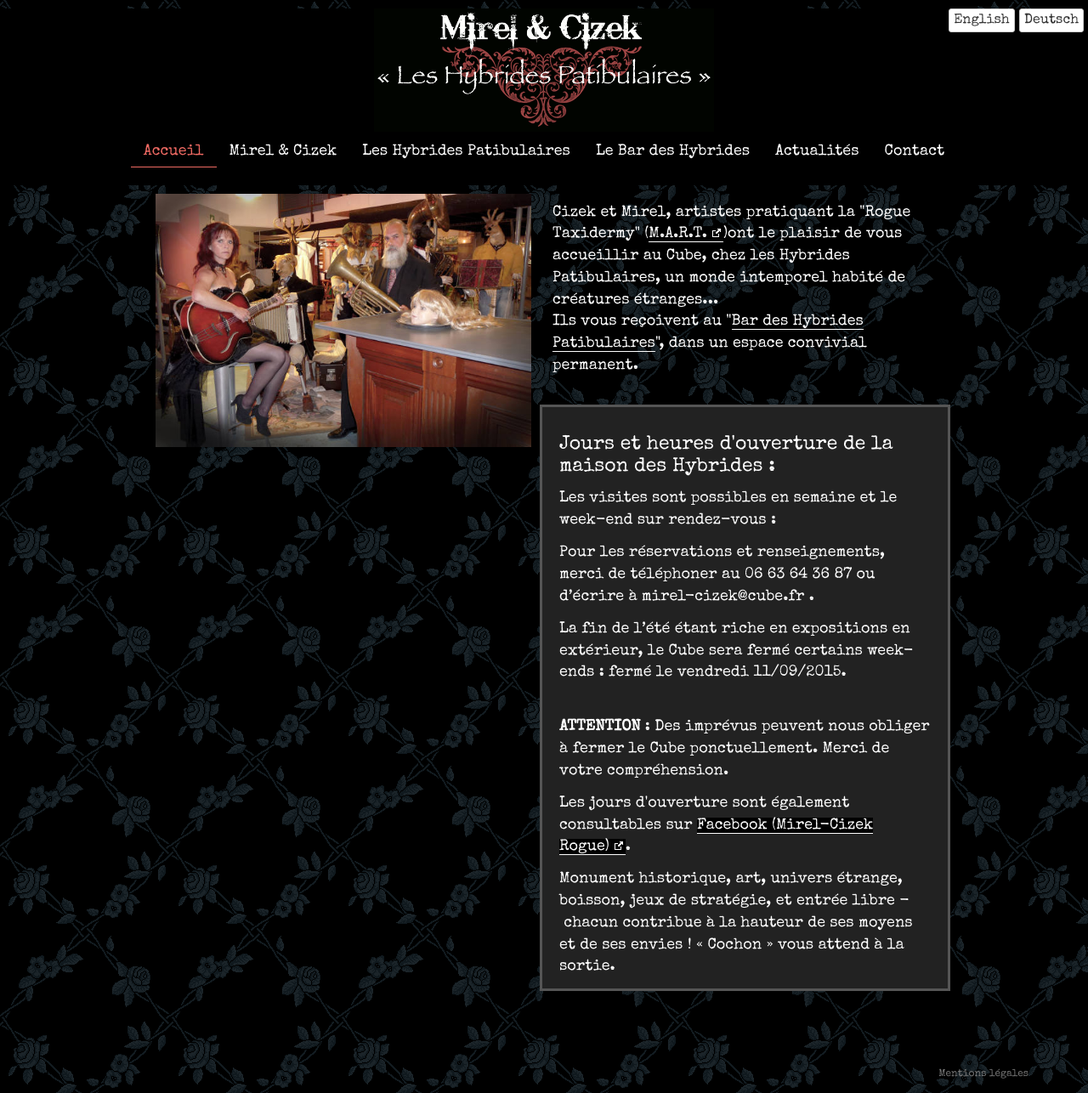
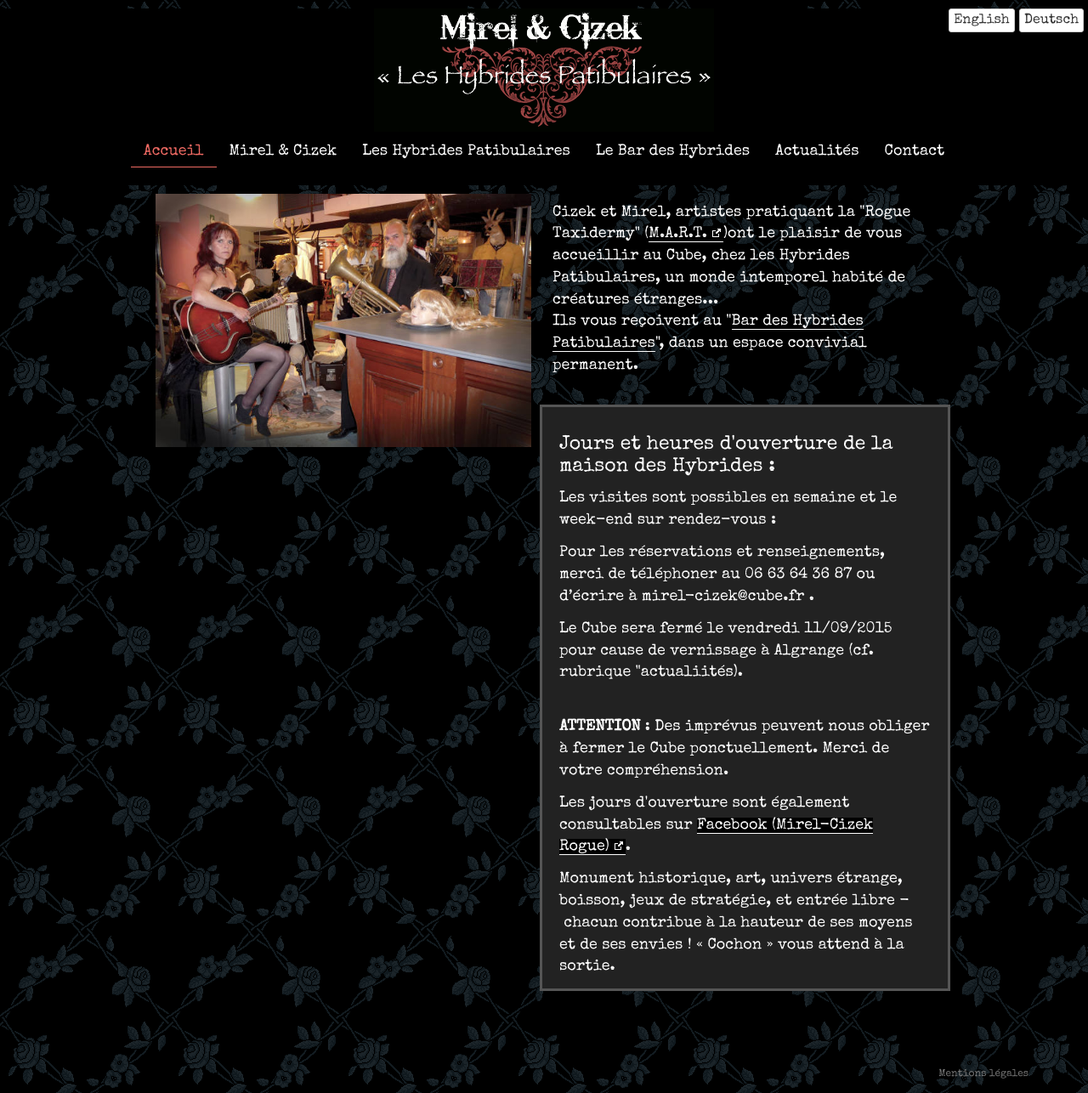
Before and after one commit to le-cube/le-cube.github.io, a Jekyll site: the page built from index.html, in a window 1280 px wide. Shown: the whole page at 85% size. Built offline with Jekyll 4.4.1, drawn with Linux system fonts in a browser that asks for light colours.

Commit message:
Update _horaires.html

```diff
--- a/_includes/_horaires.html
+++ b/_includes/_horaires.html
@@ -8,8 +8,7 @@
 ou d’écrire à mirel-cizek@cube.fr .</p>
 
 
-<p>La fin de l’été étant riche en expositions en extérieur, le Cube sera fermé certains
-week-ends : fermé le vendredi 11/09/2015. </p>
+<p>Le Cube sera fermé le vendredi 11/09/2015 pour cause de vernissage à Algrange (cf. rubrique "actualiités). </p>
 
 <p> <br><strong>ATTENTION</strong> : Des imprévus peuvent nous obliger à fermer le Cube ponctuellement.
 						   Merci de votre compréhension.</p>
```
